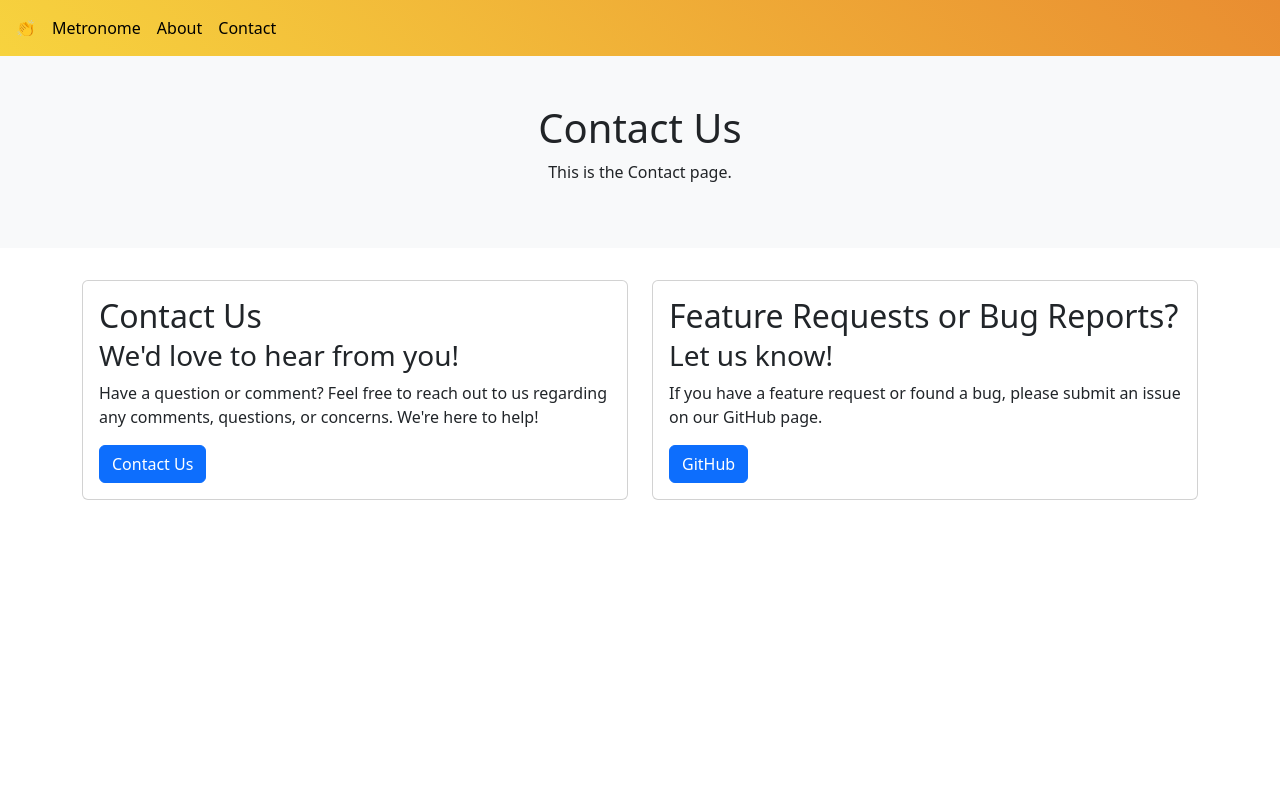
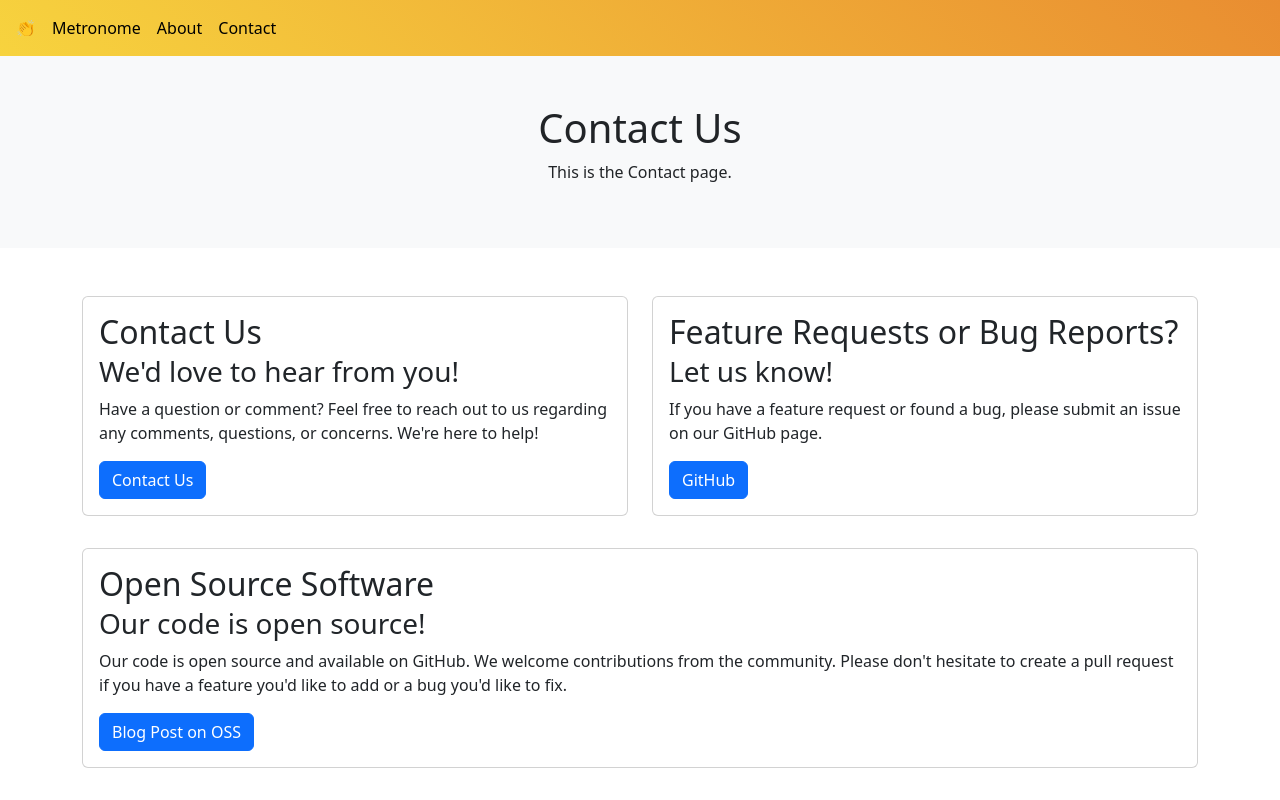
Before and after one commit to Treyson-Grange/clap-chaos, a Next.js app: page /contact in a window 1280 px wide. Shown: the top 800 px of the page. Built offline with nearby package versions, Linux system fonts and the light colour scheme.

Commit message:
:pencil2: added more contact stuff

```diff
--- a/src/components/Contact.tsx
+++ b/src/components/Contact.tsx
@@ -6,8 +6,8 @@ import siteConfig from '@/config/clap-chaos';
 const ContactInfo: React.FC = () => {
     return (
         <Container>
-            <Row>
-                <Col lg={6} className='d-flex'>
+            <Row className='py-3'>
+                <Col className='d-flex'>
                     <CardComp
                         title="Contact Us"
                         subtitle="We'd love to hear from you!"
@@ -16,7 +16,7 @@ const ContactInfo: React.FC = () => {
                         url={`mailto:${siteConfig.CONTACTEMAIL}`}
                     />
                 </Col>
-                <Col lg={6} className='d-flex'>
+                <Col className='d-flex'>
                     <CardComp
                         title="Feature Requests or Bug Reports?"
                         subtitle="Let us know!"
@@ -26,6 +26,17 @@ const ContactInfo: React.FC = () => {
                     />
                 </Col>
             </Row>
+            <Row className='py-3'>
+                <Col>
+                    <CardComp
+                        title="Open Source Software"
+                        subtitle="Our code is open source!"
+                        text={`Our code is open source and available on GitHub. We welcome contributions from the community. Please don't hesitate to create a pull request if you have a feature you'd like to add or a bug you'd like to fix.`}
+                        buttonText='Blog Post on OSS'
+                        url='https://shorturl.at/s5QdX'
+                    />
+                </Col>
+            </Row>
         </Container>
     )
 }
```
